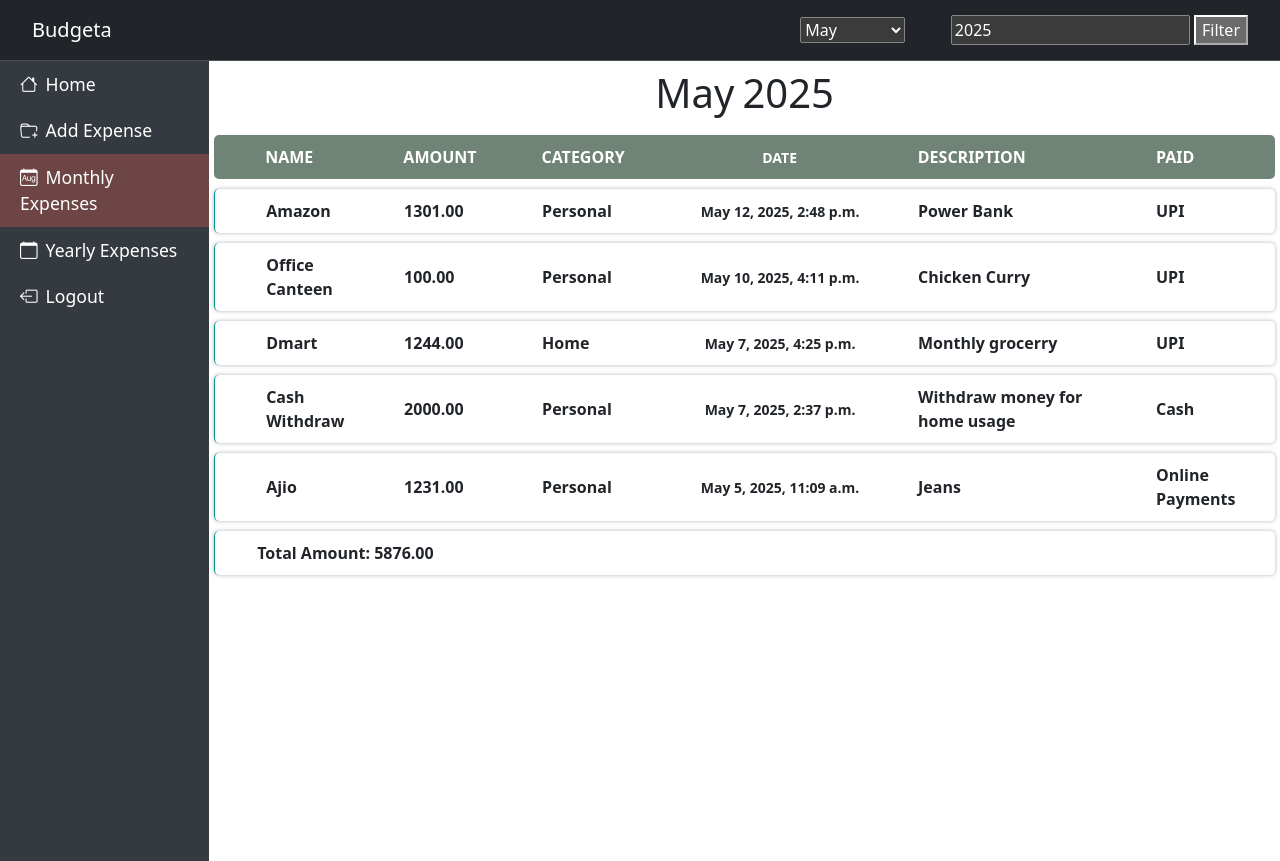
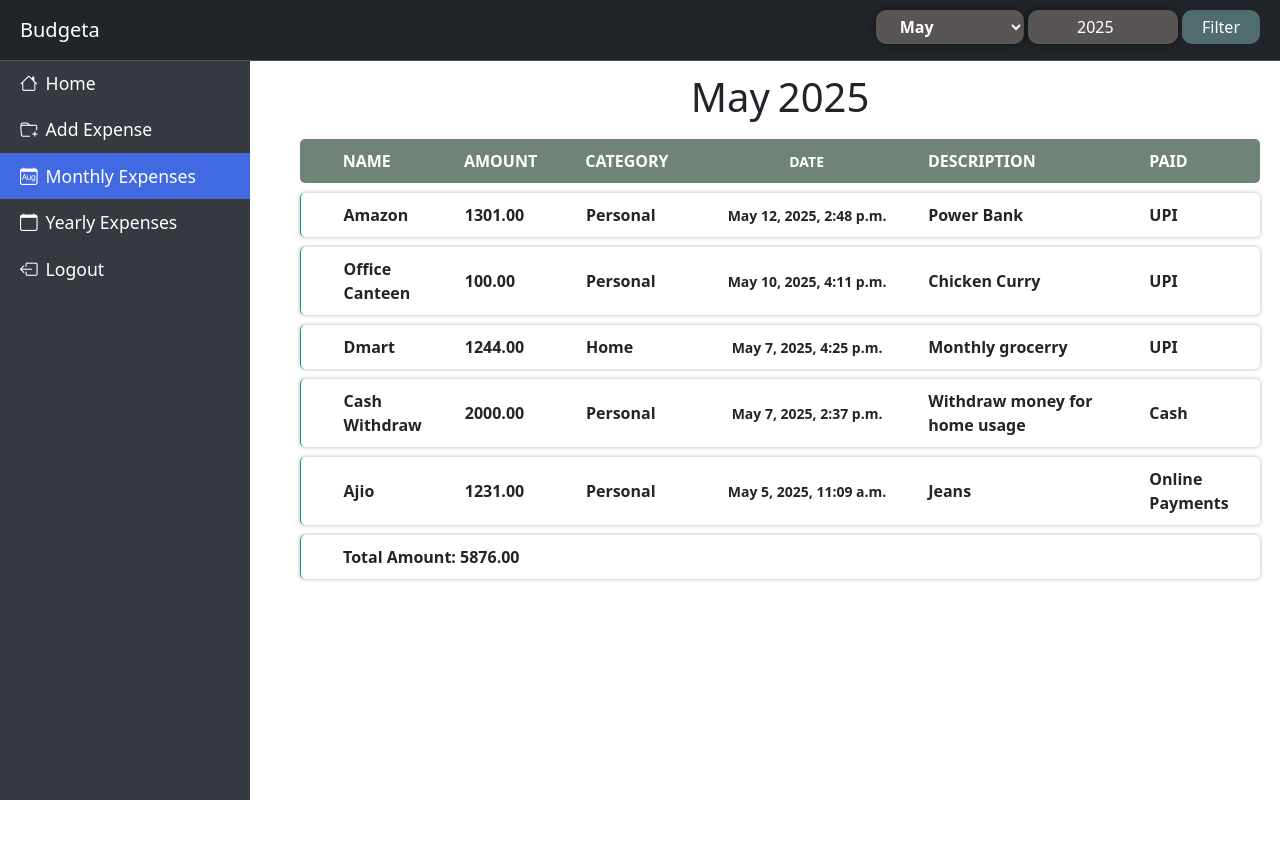
Before and after one commit to mbharath246/budgeta, a Django app: page /budget/month/ in a window 1280 px wide. After the commit the page ends 800 px from the top, so only its background shows below. Run offline with Django 5.2, Linux system fonts and the light colour scheme; a user stored in the database is signed in; data comes from the database, SQL or seed files in the repository; both versions use the stored data as it was after the commit.

Commit message:
added responsive for mobiles

```diff
--- a/budget/urls.py
+++ b/budget/urls.py
@@ -3,7 +3,7 @@ from budget import views
 
 
 urlpatterns = [
-    path('index/', views.header_view, name="index"),
+    path('index/', views.home_view, name="index"),
     path('add/', views.add_expense, name="add"),
     path('month/', views.monthly_expenses, name="month"),
     path('year/', views.yearly_expenses, name="year"),
--- a/budget/views.py
+++ b/budget/views.py
@@ -8,7 +8,7 @@ from budget.models import Expense
 
 
 @login_required(login_url="/users/login/")
-def header_view(request):
+def home_view(request):
     category = request.GET.get("category")
     now = datetime.now()
     if category is None or category == "All":
--- a/static/css/index.css
+++ b/static/css/index.css
@@ -1,11 +1,83 @@
+header{
+    position: fixed;
+    top: 0;
+    left: 0;
+    width: 100%;
+    height: 60px;
+    z-index: 1000;
+}
+
+.container-navbar{
+    display: flex;
+    justify-content: space-between;
+    width: 100%;
+}
+header .filter select{
+    padding: 5px 20px;
+    border: none;
+    background: #5a5555;
+    color: white;
+    border-radius: 10px;
+    box-shadow: 0 0 8px rgba(0, 0, 0, 0.5);
+    font-weight: bold;
+   cursor:  pointer;
+   outline: none;
+}
+
+header .filter select option{
+    cursor: pointer;
+}
+
+
+/* main */
 .main-content{
+    display: flex;
+    margin-top: 60px;
+}
+
+
+
+/* SideBar */
+.sidebar {
     height: 100vh;
-    width: 100%;
+    width: 250px;
+    position: fixed;
+    left: 0;
+    background-color: #343a40;
+    transition: width 0.3s;
+}
+.sidebar a {
+    color: white;
+    text-decoration: none;
+    display: block;
+    padding: 10px 20px;
+    font-size: 1.1rem;
+}
+.sidebar a:hover {
+    background-color: #495057;
+}
+.content {
+    margin-left: 250px;
+    transition: margin-left 0.3s;
+}
+.toggle-btn {
+    color: white;
+    background: none;
+    border: none;
+    font-size: 1.5rem;
+    padding: 10px 20px;
+    cursor: pointer;
+}
+.navbar {
+    margin: 0;
+    padding: 10px 20px;
 }
 
 
 .main-container{
     margin: 5px;
+    margin-left: 300px;
+    width: 75%;
 }
 
 .main-container ul{
@@ -22,6 +94,7 @@
 .main-container .headings{
     background-color: #6f8377;
     color: white;
+    /* width: fit-content; */
 }
 
 .main-container .headings li{
@@ -87,24 +160,7 @@
 /* Active class style */
 .active {
     color: white;
-    background-color: #6d4545;
-}
-
-
-header .filter select{
-    padding: 5px 20px;
-    border: none;
-    background: #5a5555;
-    color: white;
-    border-radius: 10px;
-    box-shadow: 0 0 8px rgba(0, 0, 0, 0.5);
-    font-weight: bold;
-   cursor:  pointer;
-   outline: none;
-}
-
-header .filter select option{
-    cursor: pointer;
+    background-color: royalblue;
 }
 
 
@@ -150,3 +206,102 @@ header .filter select option{
 .delete-container button#no:hover{
     background-color: #bb0808b0;
 }
+
+.button{
+    border: none;
+    border-radius: 10px;
+    font-size: 12px;
+    padding: 4px 20px;
+    background: blue;
+    text-decoration: none;
+    color: white;
+    padding-block: 10px;
+}
+
+.filter input{
+    width: 150px;
+    border-radius: 10px;
+    border: none;
+    text-align: center;
+    font-size: 16px;
+    padding: 5px 14px;
+    background: #5a5555;
+    box-shadow: 0 0 8px rgb(0 0 0 / 50%);
+}
+
+.filter button{
+    border: none;
+    border-radius: 10px;
+    padding: 5px 20px;
+    font-size: 16px;
+    background: #516c6c;
+    cursor: pointer;
+}
+.filter button:hover{
+    background-color: #2b5d5d;
+}
+
+@media (max-width: 768px) {
+    .sidebar {
+        width: 80px;
+        height: -webkit-fill-available;
+    }
+    .sidebar a{
+        font-size: 14px;
+        text-align: center;
+        padding: 10px 10px;
+    }
+    .sidebar a span{
+        font-size: 12px;
+        display: block;
+        overflow-wrap: break-word;
+    }
+    header{
+        height: 60px;
+    }
+    .main-container{
+        margin-left: 90px;
+        width: 100%;
+        font-size: 13px;
+    }
+    .main-container ul{
+        width: fit-content;
+        height: 35px;
+    }
+    .container-navbar{
+        display: flex;
+        justify-content: space-around;
+        align-items: center;
+    }
+    header .filter select{
+        width: 100px;
+        font-size: 10px;
+        padding: 6px;
+    }
+    .filter input{
+        width: 80px;
+        border-radius: 10px;
+        border: none;
+        text-align: center;
+        font-size: 12px;
+        padding-block: 4px;
+        background: #5a5555;
+        box-shadow: 0 0 8px rgb(0 0 0 / 50%);
+    }
+
+    .filter button{
+        border: none;
+        border-radius: 5px;
+        font-size: 12px;
+        padding: 4px 20px;
+        background: #516c6c;
+    }
+    form#month select, form#month input{
+        width: 80px;
+    }
+
+    .button {
+        padding: 5px 10px;
+        font-size: 12px;
+    }
+}
--- a/templates/home/add-expense.html
+++ b/templates/home/add-expense.html
@@ -10,7 +10,7 @@
 
 
 {% block content %}
-<div class="container px-5">
+<div class="container px-1.5">
     <h2 class="m-2 text-center">Add Expense</h2>
     <form action="" method="post" class="p-4 my-4 bg-body-tertiary rounded-3" style="box-shadow: inset 0 0 8px rgb(153 153 153 / 40%);">
         {% csrf_token %}
--- a/templates/home/base.html
+++ b/templates/home/base.html
@@ -10,56 +10,6 @@
     <!-- Bootstrap Icons -->
     <link href="https://cdn.jsdelivr.net/npm/bootstrap-icons@1.11.3/font/bootstrap-icons.css" rel="stylesheet">
     <link rel="stylesheet" href="{% static 'css/index.css' %}">
-    <style>
-        .sidebar {
-            height: 100vh;
-            width: 250px;
-            position: relative;
-            left: 0;
-            background-color: #343a40;
-            transition: width 0.3s;
-        }
-        .sidebar a {
-            color: white;
-            text-decoration: none;
-            display: block;
-            padding: 10px 20px;
-            font-size: 1.1rem;
-        }
-        .sidebar a:hover {
-            background-color: #495057;
-        }
-        .content {
-            margin-left: 250px;
-            transition: margin-left 0.3s;
-        }
-        .toggle-btn {
-            color: white;
-            background: none;
-            border: none;
-            font-size: 1.5rem;
-            padding: 10px 20px;
-            cursor: pointer;
-        }
-        .navbar {
-            margin: 0;
-            padding: 10px 20px;
-        }
-        @media (max-width: 768px) {
-            .sidebar {
-                width: 200px;
-            }
-            .sidebar.collapsed {
-                width: 50px;
-            }
-            .content {
-                margin-left: 200px;
-            }
-            .content.collapsed {
-                margin-left: 50px;
-            }
-        }
-    </style>
 </head>
 
 <body>
@@ -72,7 +22,7 @@
         {% block sidebar %}
         {% endblock %}
 
-        <div class="main-content">
+        <div class="main-container">
             {% block content %}
             {% endblock %}
         </div>
--- a/templates/home/delete-expense.html
+++ b/templates/home/delete-expense.html
@@ -17,7 +17,7 @@
         <form method="post">
             {% csrf_token %}
             <button type="submit" id="yes">Delete</button>
-            <button id=""> <a href="{% url 'index' %}" style="color:white; text-decoration: none;">Cancel</a></button>
+            <button id="no"> <a href="{% url 'index' %}" style="color:white; text-decoration: none;">Cancel</a></button>
         </form>
     </div>
 </div>
--- a/templates/home/expense-details.html
+++ b/templates/home/expense-details.html
@@ -1,5 +1,5 @@
 {% block expense_details_block %}
-<div class="main-container">
+<div>
     <ul class="headings">
         <li id="task">NAME</li>
         <li id="task">AMOUNT</li>
--- a/templates/home/header.html
+++ b/templates/home/header.html
@@ -1,5 +1,5 @@
 <nav class="navbar bg-dark border-bottom border-body" data-bs-theme="dark">
-    <div class="container-fluid">
+    <div class="container-navbar">
         <a class="navbar-brand">Budgeta</a>
 
         {% comment %} <form action="" class="d-flex align-items-center" style="color: white;">
@@ -31,8 +31,7 @@
                 </select>
             </form>
         {% elif active_link == 'monthly-expenses' %}
-            <form method="GET" action="{% url 'month' %}">
-                <label for="month">Month:</label>
+            <form method="GET" action="{% url 'month' %}" class='filter' id="month">
                 <select name="month">
                     <option value="January" {% if selected_month == 'January' %}selected{% endif %}>January</option>
                     <option value="February" {% if selected_month == 'February' %}selected{% endif %}>February</option>
@@ -48,16 +47,12 @@
                     <option value="December" {% if selected_month == 'December' %}selected{% endif %}>December</option>
                 </select>
 
-                <label for="year">Year:</label>
                 <input type="number" name="year" value="{{ selected_year }}" placeholder="Year" min="2000" required>
-
                 <button type="submit">Filter</button>
             </form>
         {% elif active_link == 'yearly-expenses' %}
-            <form method="GET" action="{% url 'year' %}">
-                <label for="year">Year:</label>
+            <form method="GET" action="{% url 'year' %}" class='filter'>
                 <input type="number" name="year" value="{{ selected_year }}" placeholder="year ex: 2025" required min="2000">
-
                 <button type="submit">Filter</button>
             </form>
         {% endif %}
--- a/templates/home/monthly.html
+++ b/templates/home/monthly.html
@@ -10,12 +10,13 @@
 
 
 {% block content %}
+
 <div class="d-flex justify-content-center mt-2">
     <h1 class='me-2'> {{ selected_month }} </h1>
     <h1> {{ selected_year }} </h1>
 </div>
 {% if expenses %}
-        <div class="main-container">
+    <div>
         <ul class="headings">
             <li id="task">NAME</li>
             <li id="task">AMOUNT</li>
--- a/templates/home/yearly.html
+++ b/templates/home/yearly.html
@@ -14,7 +14,7 @@
         <h1 class='me-2'>Expenses for {{ selected_year }} <b style="font-weight: 600;">: {{ amount }}</b></h1>
     </div>
     {% if monthly_summary %}
-        <div class="main-container">
+        <div>
             <ul class="headings">
                 <li id="task">MONTH</li>
                 <li id="task">AMOUNT</li>
@@ -26,7 +26,7 @@
                     <li id='task'>{{ month }}</li>
                     <li id='task'>{{ total }} ₹</li>
                     <li id="edit-container">
-                        <a href="{% url 'month' %}?month={{ month }}&year={{ selected_year }}" class="btn btn-primary">
+                        <a href="{% url 'month' %}?month={{ month }}&year={{ selected_year }}" class="button">
                             <i class="bi bi-pencil-square"></i>&nbsp; View
                         </a>
                     </li>
```
Also changed, not shown: db.sqlite3. Lines whose indentation alone changed are shown as unchanged.
